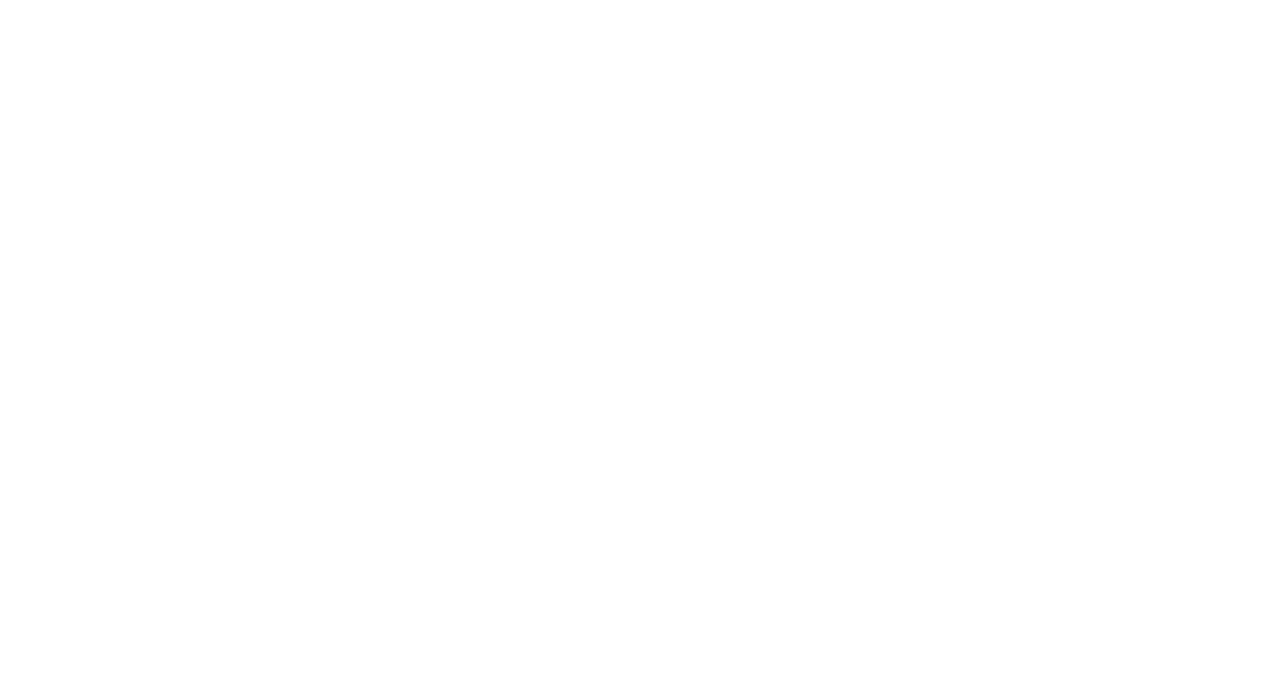
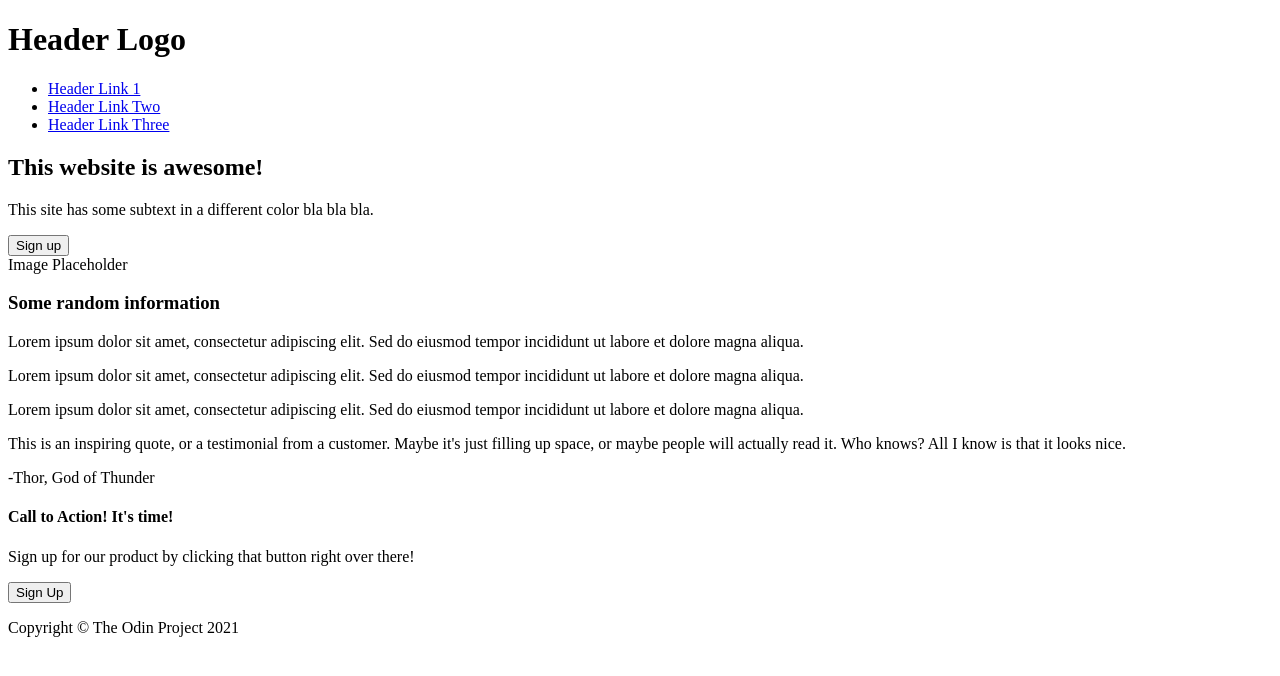
Before and after one commit to victorvd98/odin-landing, a plain HTML site: page index.html in a window 1280 px wide. Drawn offline with Linux system fonts and the light colour scheme.

Commit message:
wrote the html for landing page

```diff
--- a/index.html
+++ b/index.html
@@ -10,6 +10,76 @@
 </head>
 
 <body>
+    <header>
+        <div class="container">
+            <h1 class="logo">Header Logo</h1>
+            <nav>
+                <ul class="nav-links">
+                    <li><a href="#home">Header Link 1</a></li>
+                    <li><a href="#about">Header Link Two</a></li>
+                    <li><a href="#services">Header Link Three</a></li>
+                </ul>
+            </nav>
+        </div>
+    </header>
+
+    <section class="hero">
+        <div class="container hero-content">
+            <div class="hero-text">
+                <h2>This website is awesome!</h2>
+                <p>This site has some subtext in a different color bla bla bla.</p>
+                <button href="#" class="btn">Sign up</button>
+            </div>
+            <div class="hero-image">
+                <div class="image-placeholder">Image Placeholder</div>
+            </div>
+        </div>
+    </section>
+
+    <section class="info">
+        <h3 class="info-title">Some random information</h3>
+        <div class="container info-content">
+            <div class="info-item">
+                <div class="box"></div>
+                <p>Lorem ipsum dolor sit amet, consectetur adipiscing elit. Sed do eiusmod tempor incididunt ut labore
+                    et dolore magna aliqua.</p>
+            </div>
+            <div class="info-item">
+                <div class="box"></div>
+                <p>Lorem ipsum dolor sit amet, consectetur adipiscing elit. Sed do eiusmod tempor incididunt ut labore
+                    et dolore magna aliqua.</p>
+            </div>
+            <div class="info-item">
+                <div class="box"></div>
+                <p>Lorem ipsum dolor sit amet, consectetur adipiscing elit. Sed do eiusmod tempor incididunt ut labore
+                    et dolore magna aliqua.</p>
+            </div>
+        </div>
+    </section>
+
+    <section class="quote">
+        <div class="quote-content">
+            <p class="quote-text">
+                This is an inspiring quote, or a testimonial from a customer. Maybe it's just filling up space, or maybe
+                people will actually read it. Who knows? All I know is that it looks nice.
+            </p>
+            <p class="quote-author">-Thor, God of Thunder</p>
+        </div>
+    </section>
+
+    <section class="cta">
+        <div class="container cta-content">
+            <div>
+                <h4 class="cta-title">Call to Action! It's time!</h4>
+                <p>Sign up for our product by clicking that button right over there!</p>
+            </div>
+            <button class="cta-button">Sign Up</button>
+        </div>
+    </section>
+
+    <footer class="footer">
+        <p>Copyright &copy; The Odin Project 2021</p>
+    </footer>
 
 </body>
 
```
